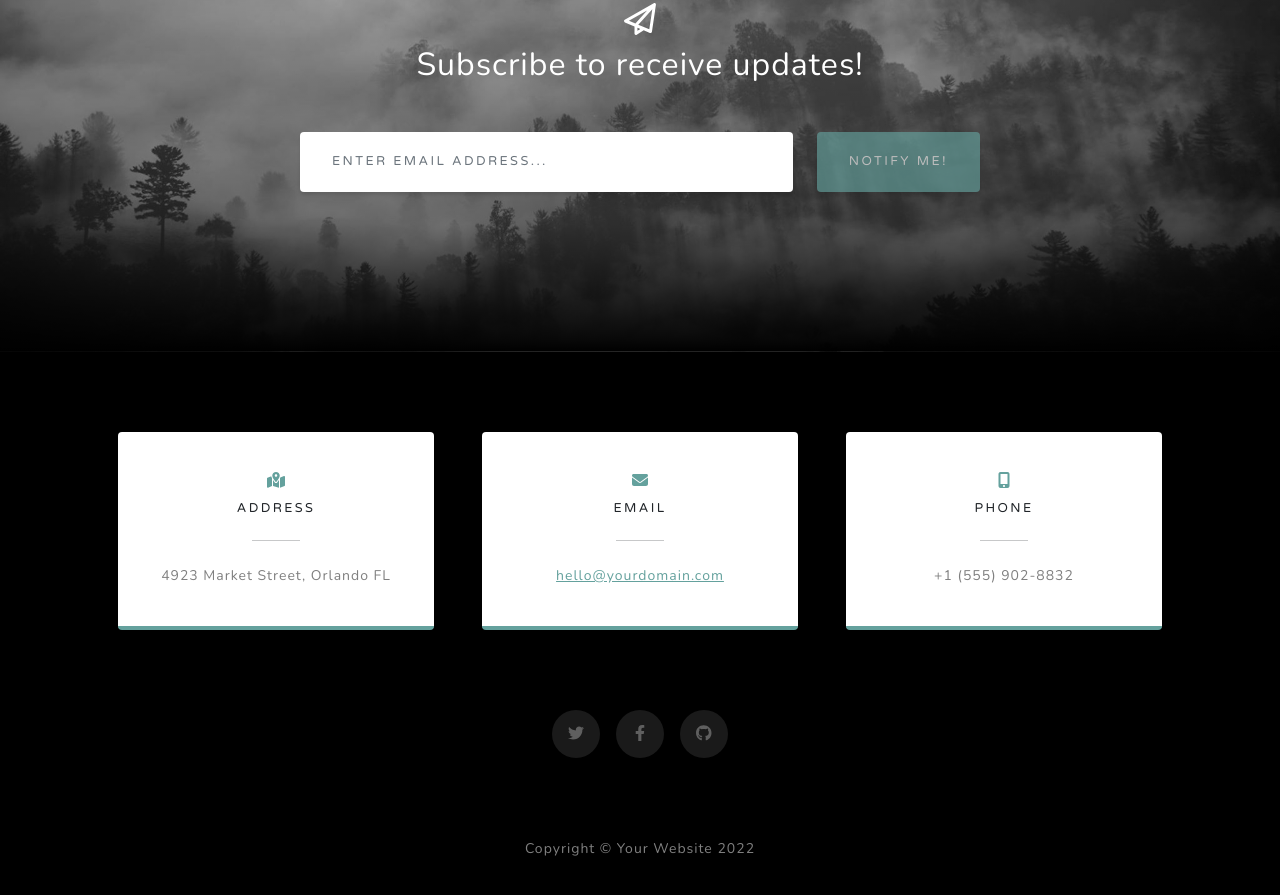
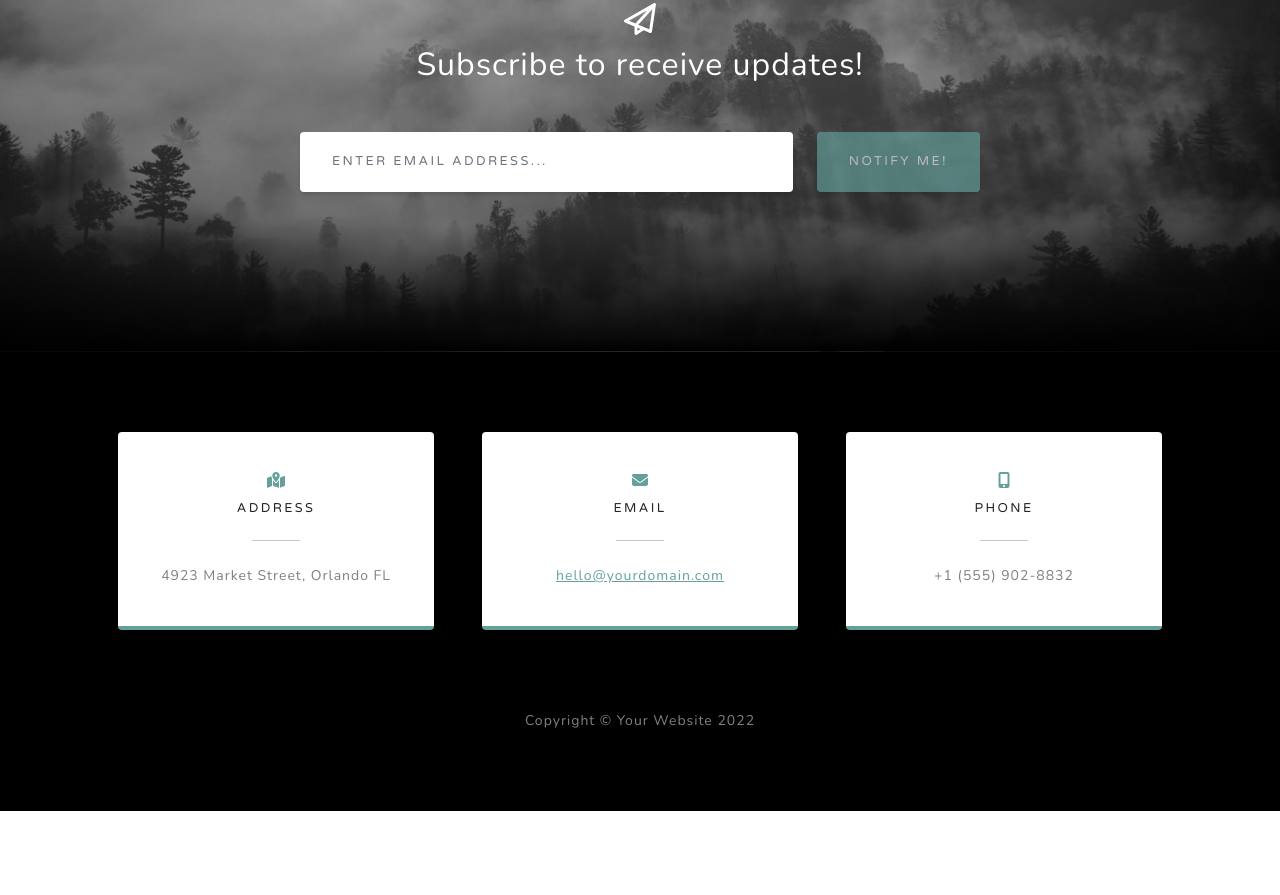
Before and after one commit to cmatte99/test, a plain HTML site: page index.html in a window 1280 px wide. Shown: the part 3175-4070 px from the top of the page. After the commit the page ends 3986 px from the top, so only its background shows below. Drawn offline with nearby package versions, Linux system fonts and the light colour scheme.

Commit message:
Update index.html

```diff
--- a/index.html
+++ b/index.html
@@ -185,11 +185,11 @@
                         </div>
                     </div>
                 </div>
-                <div class="social d-flex justify-content-center">
+<!--                 <div class="social d-flex justify-content-center">
                     <a class="mx-2" href="#!"><i class="fab fa-twitter"></i></a>
                     <a class="mx-2" href="#!"><i class="fab fa-facebook-f"></i></a>
                     <a class="mx-2" href="#!"><i class="fab fa-github"></i></a>
-                </div>
+                </div> -->
             </div>
         </section>
         <!-- Footer-->
```
